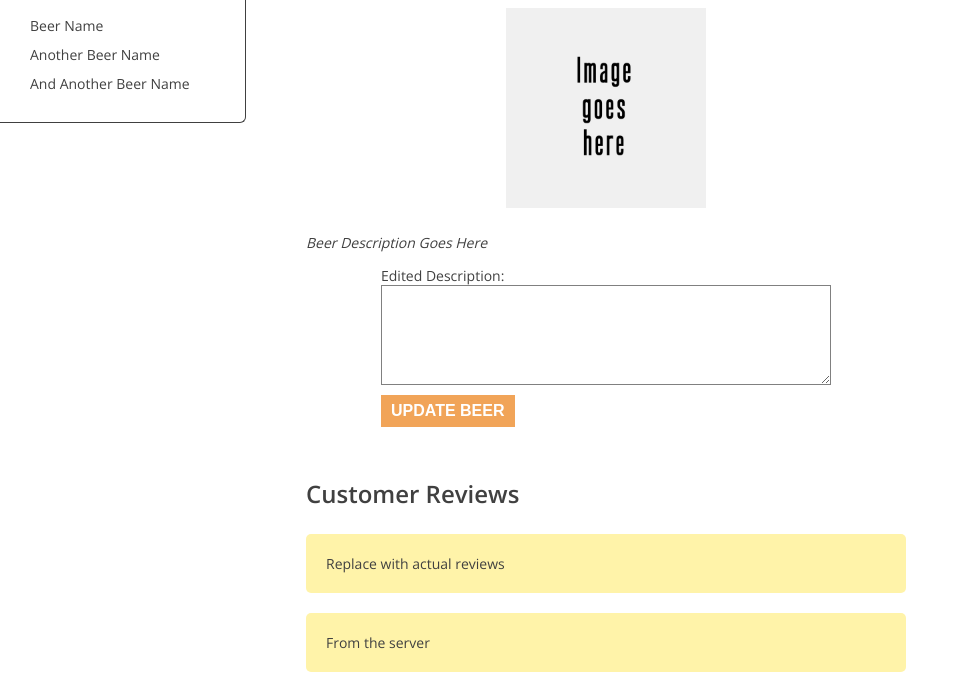
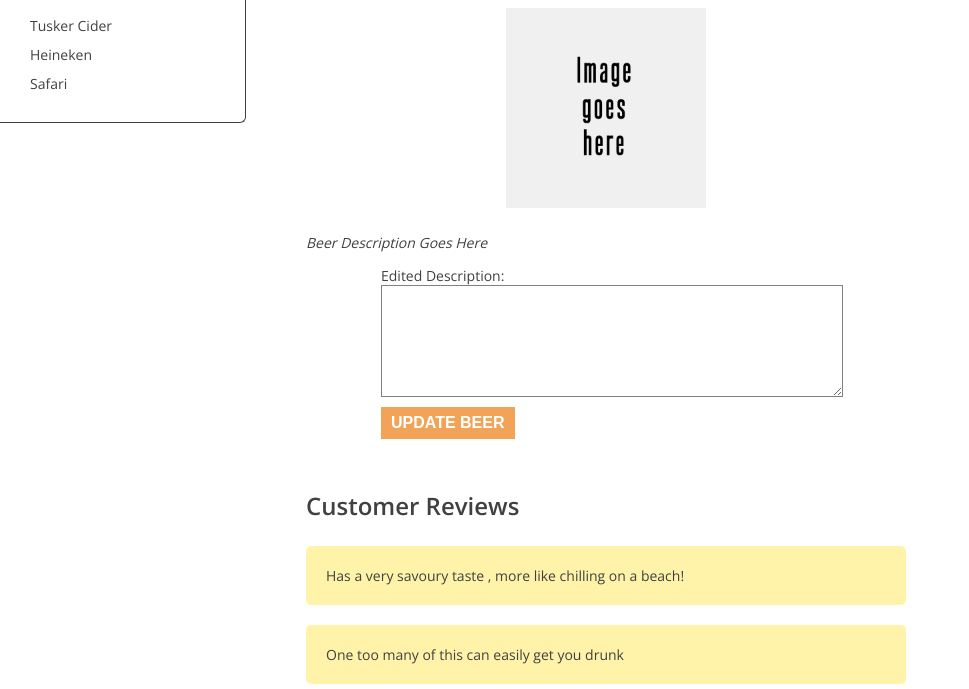
Before and after one commit to Njmwas-Moringa-Class/sdf-pt04-flatabeer-codechallenge-xevvar, a plain HTML site: page index.html in a window 1280 px wide. Shown: the part 88-777 px from the top of the page, without its empty margins (0-969 px from the left). Drawn offline with nearby package versions, Linux system fonts and the light colour scheme.

Commit message:
started challenge

```diff
--- a/index.html
+++ b/index.html
@@ -1,4 +1,4 @@
-<html>
+<!DOCTYPE html>
   <head>
     <meta charset="UTF-8" />
     <title>FlataBeer</title>
@@ -14,9 +14,9 @@
       <h1>FlataBeer</h1>
       <nav>
         <ul id="beer-list">
-          <li>Beer Name</li>
-          <li>Another Beer Name</li>
-          <li>And Another Beer Name</li>
+          <li>Tusker Cider</li>
+          <li>Heineken</li>
+          <li>Safari</li>
         </ul>
       </nav>
     </header>
@@ -41,8 +41,9 @@
 
         <h3>Customer Reviews</h3>
         <ul id="review-list">
-          <li>Replace with actual reviews</li>
-          <li>From the server</li>
+          <li>Has a very savoury taste , more like chilling on a beach! </li>
+          <li>One too many of this can easily get you drunk</li>
+          <li>Maybe the best of the bunch</li>
         </ul>
         <form id="review-form">
           <label for="review">Your Review:</label>
```
Also changed, not shown: index.js (added, +25 -0 lines), assets/heineken.jpg (added), assets/safari.jpg (added), assets/tusker.jpg (added), 1 other file.
